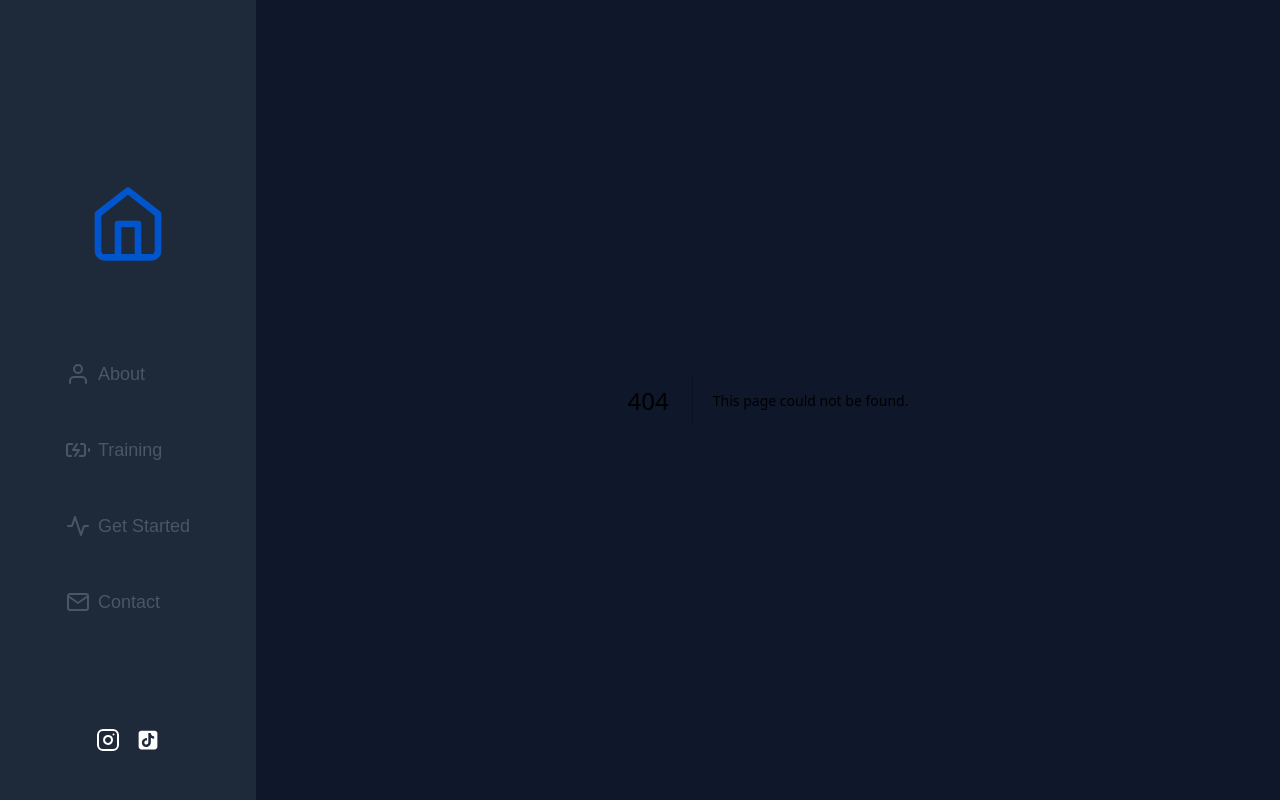
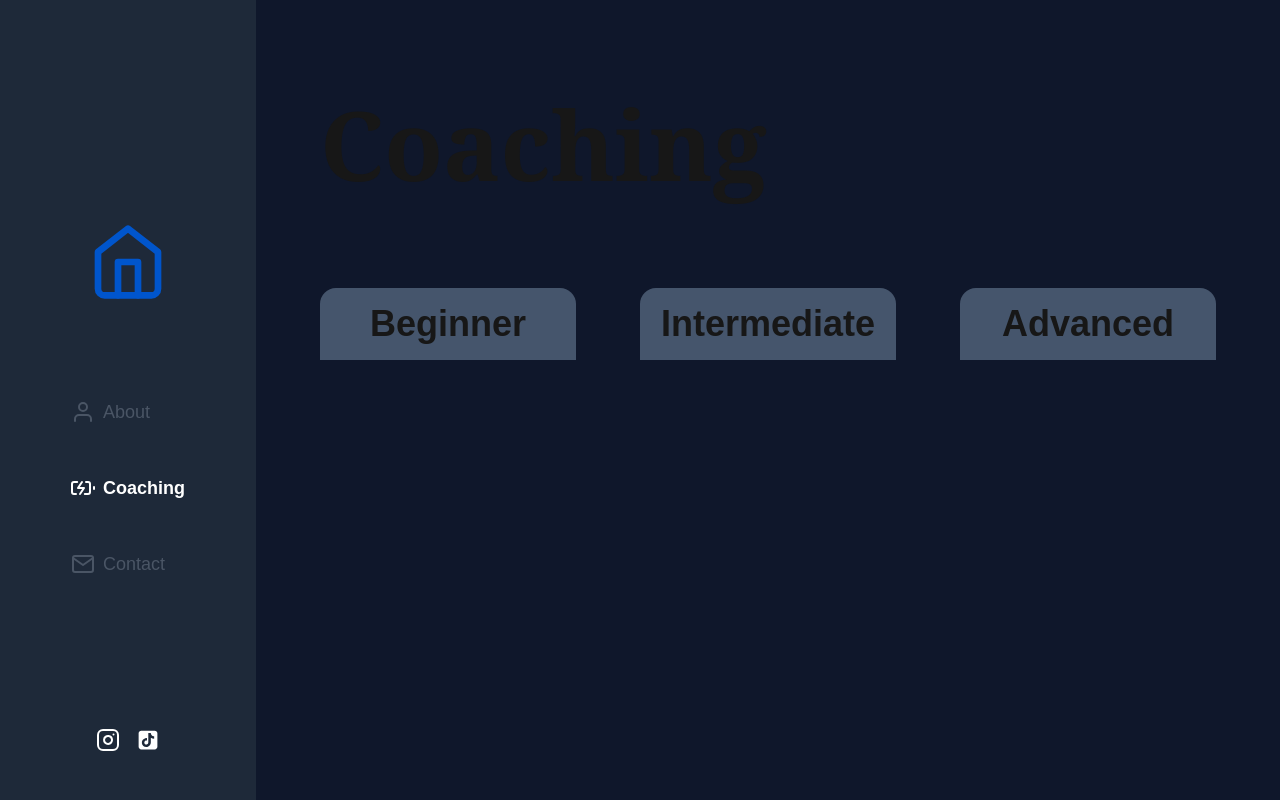
Before and after one commit to jgarcia4444/strong-af-fitness, a Next.js app: page /coaching in a window 1280 px wide. Before the commit this address had no page. Built offline with nearby package versions, Linux system fonts and the light colour scheme.

Commit message:
Added in offering cards to the coaching section in the ui folder started to create offereing cards.

```diff
--- /dev/null
+++ b/app/coaching/page.tsx
@@ -0,0 +1,13 @@
+import CoachingOfferings from "../ui/coaching/coaching-offerengs";
+
+const Coaching = () => {
+
+    return (
+        <div className="w-full h-screen py-24">
+            <h1 className="text-8xl font-serif font-bold">Coaching</h1>
+            <CoachingOfferings />
+        </div>
+    )
+}
+
+export default Coaching;
--- a/app/page.tsx
+++ b/app/page.tsx
@@ -6,7 +6,7 @@ import Header from "./ui/home/header";
 export default function Home() {
   return (
     <div className="">
-      <div className="w-full h-screen flex flex-col py-8 justify-between">
+      <div className=" relative w-full h-screen flex flex-col py-8 justify-between items-center">
         <Banner />
         <Header />
       </div>
--- /dev/null
+++ b/app/ui/coaching/coaching-offerengs.tsx
@@ -0,0 +1,22 @@
+import OfferingCard from "./offering-card"
+
+const CoachingOfferings = () => {
+
+    const offeringCards = [
+        {level: "Beginner", workoutsPerWeek: 3, includedFeatures: []},
+        {level: "Intermediate", workoutsPerWeek: 4, includedfeatures: []},
+        {level: "Advanced", workoutsPerWeek: 5, includedFeatures: []}
+    ]
+
+    const renderOffereingCards = () => {
+        return offeringCards.map((card, i) => <OfferingCard key={`${i}-${card.level}`} cardInfo={card} />)
+    }
+
+    return (
+        <div className="flex flex-row mt-24 justify-between">
+            {renderOffereingCards()}
+        </div>
+    )
+}
+
+export default CoachingOfferings
--- /dev/null
+++ b/app/ui/coaching/offering-card.tsx
@@ -0,0 +1,15 @@
+
+const OfferingCard = ({cardInfo}) => {
+
+    const {level, workoutsPerWeek, includedFeatures} = cardInfo;
+
+    return (
+        <div className="flex flex-col w-64">
+            <div className="w-full py-4 bg-slate-600 rounded-t-2xl">
+                <p className="text-center text-4xl font-bold">{level}</p>
+            </div>
+        </div>
+    )
+}
+
+export default OfferingCard;
--- a/app/ui/home/banner.tsx
+++ b/app/ui/home/banner.tsx
@@ -2,9 +2,9 @@ import Image from "next/image";
 const Banner = () => {
 
     return (
-        <div className="flex flex-row items-stretch gap-2 h-64">
+        <div className="flex flex-row items-stretch gap-2 h-64 w-full">
             <div className=" relative w-1/5 rounded h-full bg-gray-600 border-2 border-white">
-                <Image src='/banner-images/vertical-example.jpg' alt='Vertical Gym Image' layout='fill'/>
+                <Image src='/banner-images/vertical-example.jpg' alt='Vertical Gym Image' width={240} height={480} className="w-full h-full"/>
             </div>
             <div className="flex flex-col w-3/5 h-full gap-2">
                 <div className="w-full relative rounded  h-1/2 bg-gray-600 border-2 border-white">
--- a/app/ui/home/header.tsx
+++ b/app/ui/home/header.tsx
@@ -1,4 +1,4 @@
-
+import Link from "next/link";
 const Header = () => {
 
     return (
@@ -7,7 +7,7 @@ const Header = () => {
                 <h1 className="text-8xl font-serif">Strong AF Fitness</h1>
             </div>
             <div className="w-1/2 flex flex-row justify-end items-center">
-                <button className=" bg-slate-300 text-slate-900 px-4 py-2 text-2xl font-bold rounded-4xl transition-all duration-300 hover:scale-105 hover:bg-slate-50 hover:cursor-pointer">Start Your Journey</button>
+                <button className=" bg-slate-300 text-slate-900 px-4 py-2 text-2xl font-bold rounded-4xl transition-all duration-300 hover:scale-105 hover:bg-slate-50 hover:cursor-pointer"><Link href={'/coaching'}>Start Your Journey</Link></button>
             </div>
         </div>
     )
--- a/app/ui/nav-links.tsx
+++ b/app/ui/nav-links.tsx
@@ -10,8 +10,7 @@ const NavLinks = () => {
 
     const links = [
         {name: "About", to: "/about", icon: <FiUser size={24} />},
-        {name: "Training", to: "/training", icon: <FiBatteryCharging size={24}/>},
-        {name: "Get Started", to: "/get-started", icon: <FiActivity size={24} />},
+        {name: "Coaching", to: "/coaching", icon: <FiBatteryCharging size={24}/>},
         {name: "Contact", to: "/contact", icon: <FiMail size={24} />},
     ]
 
```
